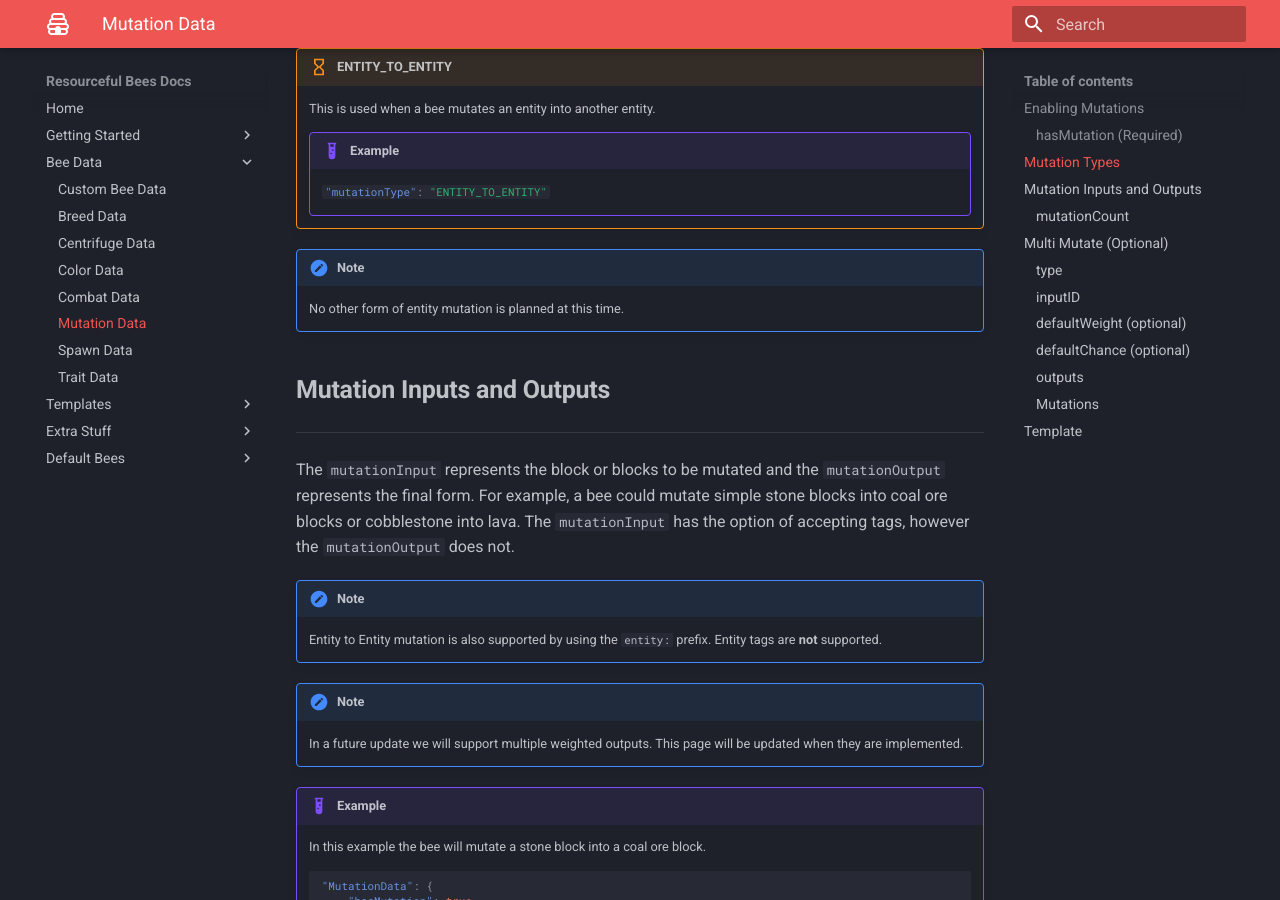
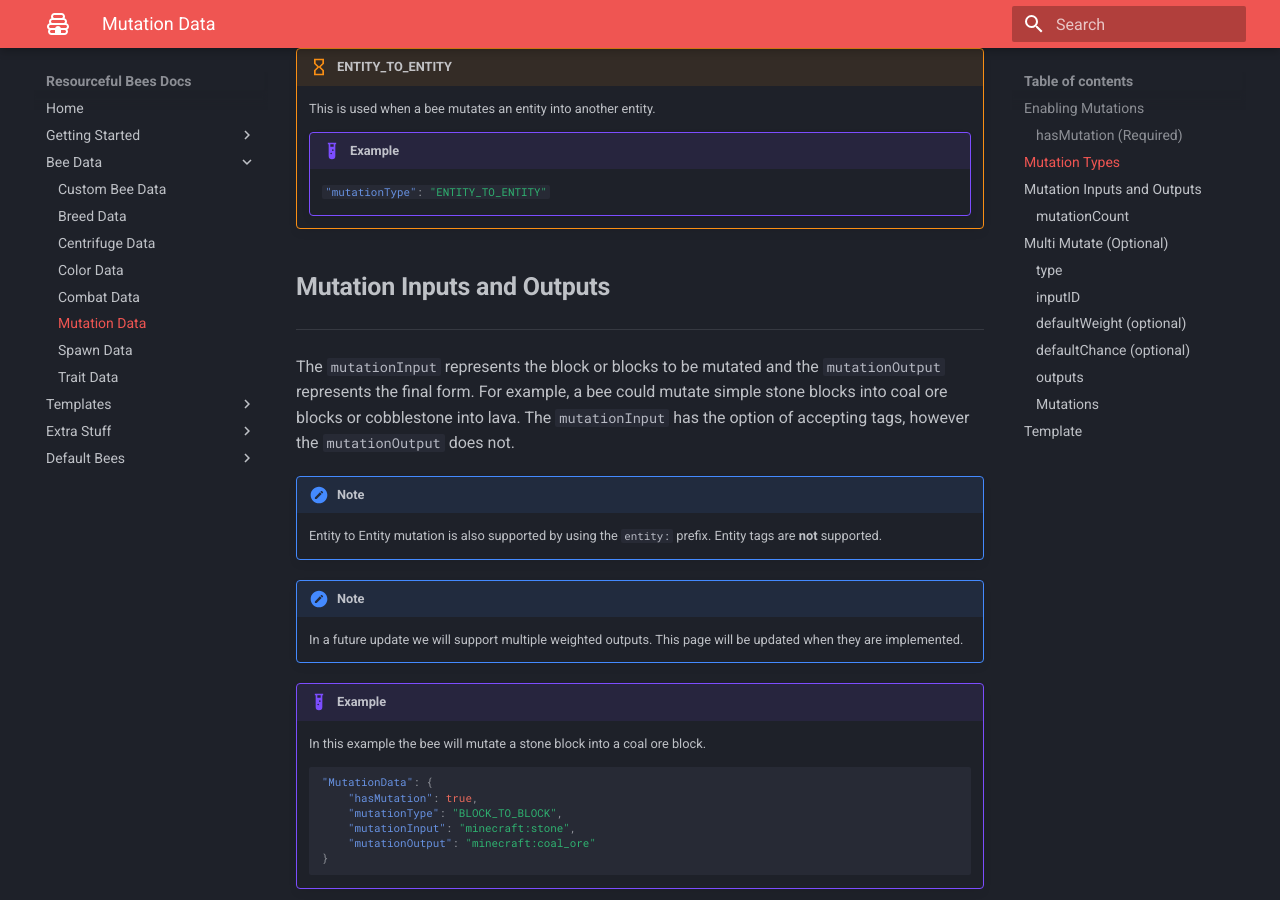
Before and after one commit to Team-Resourceful/ResourcefulBeesDocs, an MkDocs documentation site: the page built from docs/bee_data/mutation_data.md, in a window 1280 px wide and 900 px high, scrolled down 1812 px. Built offline with MkDocs 1.6.1 and Material for MkDocs 9.7.7, drawn with Linux system fonts in a browser that asks for light colours.

Commit message:
Update mutation_data.md

```diff
--- a/docs/bee_data/mutation_data.md
+++ b/docs/bee_data/mutation_data.md
@@ -55,9 +55,6 @@ Block Mutation is an *optional* feature for bees. It is the modded version of va
 	This is used when a bee mutates an entity into another entity.
 	!!! example
 		`#!json "mutationType": "ENTITY_TO_ENTITY"`
-
-!!! note
-	No other form of entity mutation is planned at this time.
 
 ## **Mutation Inputs and Outputs**
 ***
```
